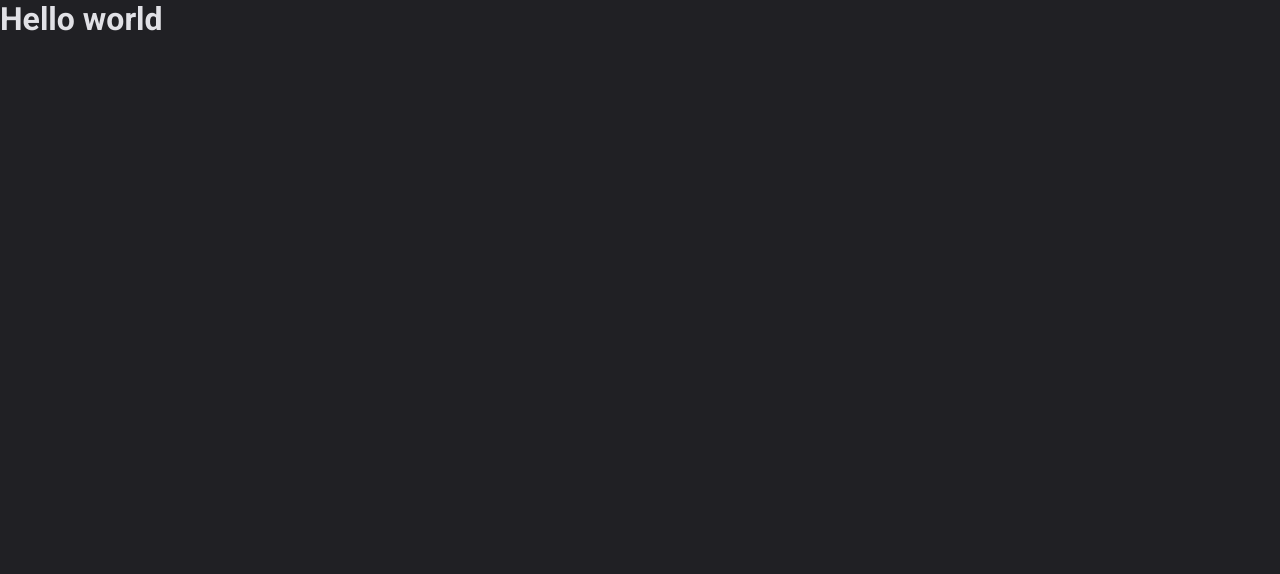
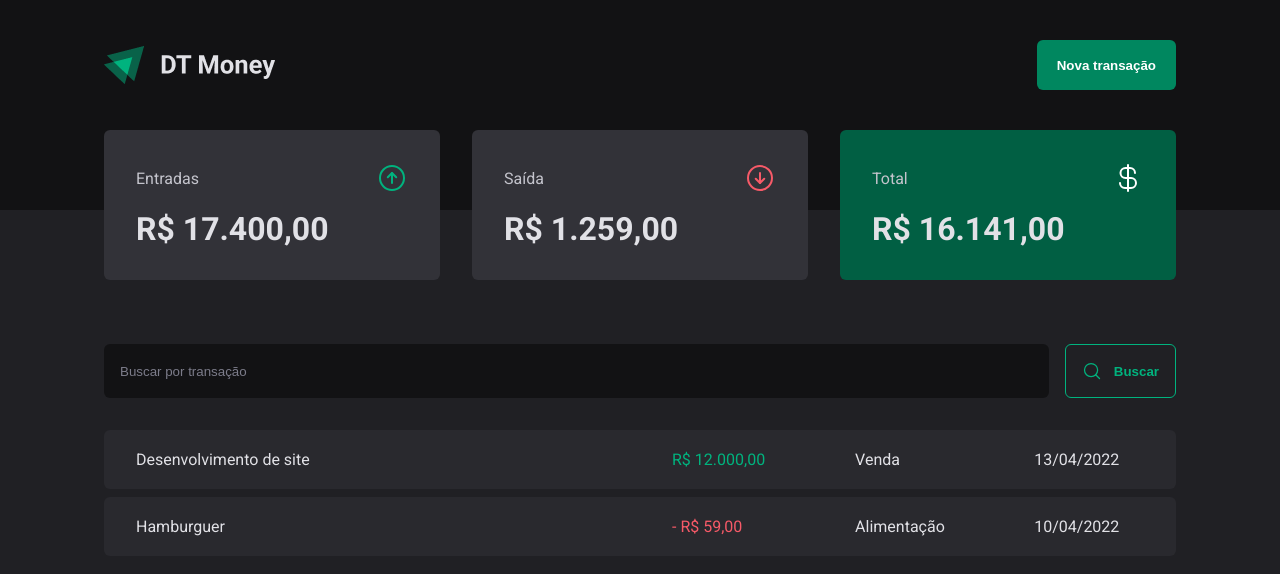
Before and after one commit to nagpaulo/dt-money, a React (Vite) app: page / in a window 1280 px wide. Shown: the top 574 px of the page. Built offline with nearby package versions, Linux system fonts and the light colour scheme; the HTML template or start-up script is replaced by a standard one.

Commit message:
Ajustando template

```diff
--- a/package.json
+++ b/package.json
@@ -10,6 +10,7 @@
     "preview": "vite preview"
   },
   "dependencies": {
+    "phosphor-react": "^1.4.1",
     "react": "^18.3.1",
     "react-dom": "^18.3.1",
     "styled-components": "^6.1.12"
--- a/src/App.tsx
+++ b/src/App.tsx
@@ -1,13 +1,14 @@
 import { ThemeProvider } from "styled-components";
 import { defaultTheme } from "./styles/themes/default";
 import { GlobalStyle } from "./styles/global";
+import { Transaction } from "./pages/Transactions";
 
 export default function App() {
   return (
     <ThemeProvider theme={defaultTheme}>
       <GlobalStyle />
 
-      <h1>Hello world</h1>
+      <Transaction />
     </ThemeProvider>
   )
 }
--- /dev/null
+++ b/src/components/Header/index.tsx
@@ -0,0 +1,13 @@
+import { HeaderContainer, HeaderContent, NewTransactionButton } from './styles';
+import logoImg from '../../assets/img/logo.png'
+
+export function Header() {
+    return (
+        <HeaderContainer>
+            <HeaderContent>
+                <img src={logoImg} alt="" />
+                <NewTransactionButton>Nova transação</NewTransactionButton>
+            </HeaderContent>
+        </HeaderContainer>
+    )
+}
--- /dev/null
+++ b/src/components/Header/styles.ts
@@ -0,0 +1,33 @@
+import styled from "styled-components";
+
+export const HeaderContainer = styled.header`
+    background: ${props => props.theme["gray-900"]};
+    padding: 2.5rem 0 7.5rem;
+`
+
+export const HeaderContent = styled.div`
+    width: 100%;
+    max-width: 1120px;
+    margin: 0 auto;
+    padding: 0 1.5rem;
+
+    display: flex;
+    justify-content: space-between;
+    align-items: center;
+`
+
+export const NewTransactionButton = styled.button`
+    height: 50px;
+    border: 0;
+    background: ${props => props.theme["green-500"]};
+    color: ${props => props.theme["white"]};
+    font-weight: bold;
+    padding: 0 1.25rem;
+    border-radius: 6px;
+    cursor: pointer;
+
+    &:hover {
+        background: ${props => props.theme["green-700"]};
+        transition: background-color .2s;
+    }
+`
--- /dev/null
+++ b/src/components/Summary/index.tsx
@@ -0,0 +1,35 @@
+import { ArrowCircleDown, ArrowCircleUp, CurrencyDollar } from "phosphor-react";
+import { SummaryCard, SummaryContainer } from "./styles";
+
+export function Summary() {
+    return (
+        <SummaryContainer>
+            <SummaryCard>
+                <header>
+                    <span>Entradas</span>
+                    <ArrowCircleUp size={32} color="#00b37e"/>
+                </header>
+
+                <strong>R$ 17.400,00</strong>
+            </SummaryCard>
+
+            <SummaryCard>
+                <header>
+                    <span>Saída</span>
+                    <ArrowCircleDown size={32} color="#f75a68"/>
+                </header>
+
+                <strong>R$ 1.259,00</strong>
+            </SummaryCard>
+
+            <SummaryCard variant="green">
+                <header>
+                    <span>Total</span>
+                    <CurrencyDollar size={32} color="#fff"/>
+                </header>
+
+                <strong>R$ 16.141,00</strong>
+            </SummaryCard>
+        </SummaryContainer>
+    )
+}
--- /dev/null
+++ b/src/components/Summary/styles.ts
@@ -0,0 +1,40 @@
+import styled, { css } from "styled-components";
+export const SummaryContainer = styled.section`
+    width: 100%;
+    max-width: 1120px;
+    margin: 0 auto;
+    padding: 0 1.5rem;
+
+    display: grid;
+    grid-template-columns: repeat(3, 1fr);
+    gap: 2rem;
+
+    margin-top: -5rem;
+`
+
+interface SummaryCardProps {
+    variant?: 'green'
+}
+
+export const SummaryCard = styled.div<SummaryCardProps>`
+    background: ${props => props.theme["gray-600"]};
+    border-radius: 6px;
+    padding: 2rem;
+
+    header {
+        display: flex;
+        align-items: center;
+        justify-content: space-between;
+        color: ${props => props.theme["gray-300"]};
+    }
+
+    strong {
+        display: block;
+        margin-top: 1rem;
+        font-size: 2rem;
+    }
+
+    ${props => props.variant === 'green' && css`
+        background: ${props.theme["green-700"]};
+    `}
+`
--- /dev/null
+++ b/src/pages/Transactions/components/SearchForm/index.tsx
@@ -0,0 +1,15 @@
+import { MagnifyingGlass } from "phosphor-react";
+import { SearchFormContainer } from "./styled";
+
+export function SearchForm() {
+    return (
+        <SearchFormContainer>
+            <input type="text" placeholder="Buscar por transação" />
+
+            <button type="submit">
+                <MagnifyingGlass size={20}/>
+                Buscar
+            </button>
+        </SearchFormContainer>
+    )
+}
--- /dev/null
+++ b/src/pages/Transactions/components/SearchForm/styled.ts
@@ -0,0 +1,41 @@
+import styled from "styled-components";
+
+export const SearchFormContainer = styled.form`
+    display: flex;
+    gap: 1rem;
+
+    input {
+        flex: 1;
+        border-radius: 6px;
+        border: 0;
+        background: ${props => props.theme["gray-900"]};
+        color: ${props => props.theme["gray-300"]};
+        padding: 1rem;
+
+        &::placeholder {
+            color: ${props => props.theme["gray-500"]}
+        }
+    }
+
+    button {
+        display: flex;
+        align-items: center;
+        gap: 0.75rem;
+
+        border: 0;
+        padding: 1rem;
+        background: transparent;
+        border: 1px solid ${props => props.theme["green-300"]};
+        color: ${props => props.theme["green-300"]};
+        font-weight: bold;
+        border-radius: 6px;
+        cursor: pointer;
+
+        &:hover {
+            background: transparent;
+            border: 1px solid ${props => props.theme["green-300"]};
+            color: ${props => props.theme["green-300"]};
+            transition: background-color 2s, color 0.2s, border-color 0.2s;
+        }
+    }
+`
--- /dev/null
+++ b/src/pages/Transactions/index.tsx
@@ -0,0 +1,41 @@
+import { Header } from "../../components/Header";
+import { Summary } from "../../components/Summary";
+import { TransactionContainer, TransactionTable, PriceHighLight } from './styles';
+import { SearchForm } from './components/SearchForm/index';
+
+export function Transaction() {
+    return (
+        <div>
+            <Header />
+            <Summary />
+
+            <TransactionContainer>
+                <SearchForm />
+                <TransactionTable>
+                    <tbody>
+                        <tr>
+                            <td width="50%">Desenvolvimento de site</td>
+                            <td>
+                                <PriceHighLight variant="income">
+                                    R$ 12.000,00
+                                </PriceHighLight>
+                            </td>
+                            <td>Venda</td>
+                            <td>13/04/2022</td>
+                        </tr>
+                        <tr>
+                            <td width="50%">Hamburguer</td>
+                            <td>
+                                <PriceHighLight variant="outcome">
+                                    - R$ 59,00
+                                </PriceHighLight>
+                            </td>
+                            <td>Alimentação</td>
+                            <td>10/04/2022</td>
+                        </tr>
+                    </tbody>
+                </TransactionTable>
+            </TransactionContainer>
+        </div>
+    )
+}
--- /dev/null
+++ b/src/pages/Transactions/styles.ts
@@ -0,0 +1,37 @@
+import styled from "styled-components";
+
+export const TransactionContainer = styled.main`
+    width: 100%;
+    max-width: 1120px;
+    margin: 4rem auto 0;
+    padding: 0 1.5rem;
+`
+export const TransactionTable = styled.table`
+    width: 100%;
+    border-collapse: separate;
+    border-spacing: 0 .5rem;
+    margin-top: 1.5rem;
+
+    td {
+        padding: 1.25rem 2rem;
+        background: ${props => props.theme["gray-700"]};
+
+        &:first-child {
+            border-top-left-radius: 6px;
+            border-bottom-left-radius: 6px;
+        }
+
+        &:last-child {
+            border-top-right-radius: 6px;
+            border-bottom-right-radius: 6px;
+        }
+    }
+`
+
+interface PriceHigtLightProps {
+    variant: 'income' | 'outcome';
+}
+
+export const PriceHighLight = styled.span<PriceHigtLightProps>`
+    color: ${props => props.variant === 'income' ? props.theme["green-300"] : props.theme["red-300"]};
+`
```
Also changed, not shown: src/assets/img/logo.png (added), 1 other file (tests, documents, lock files or other folders).
